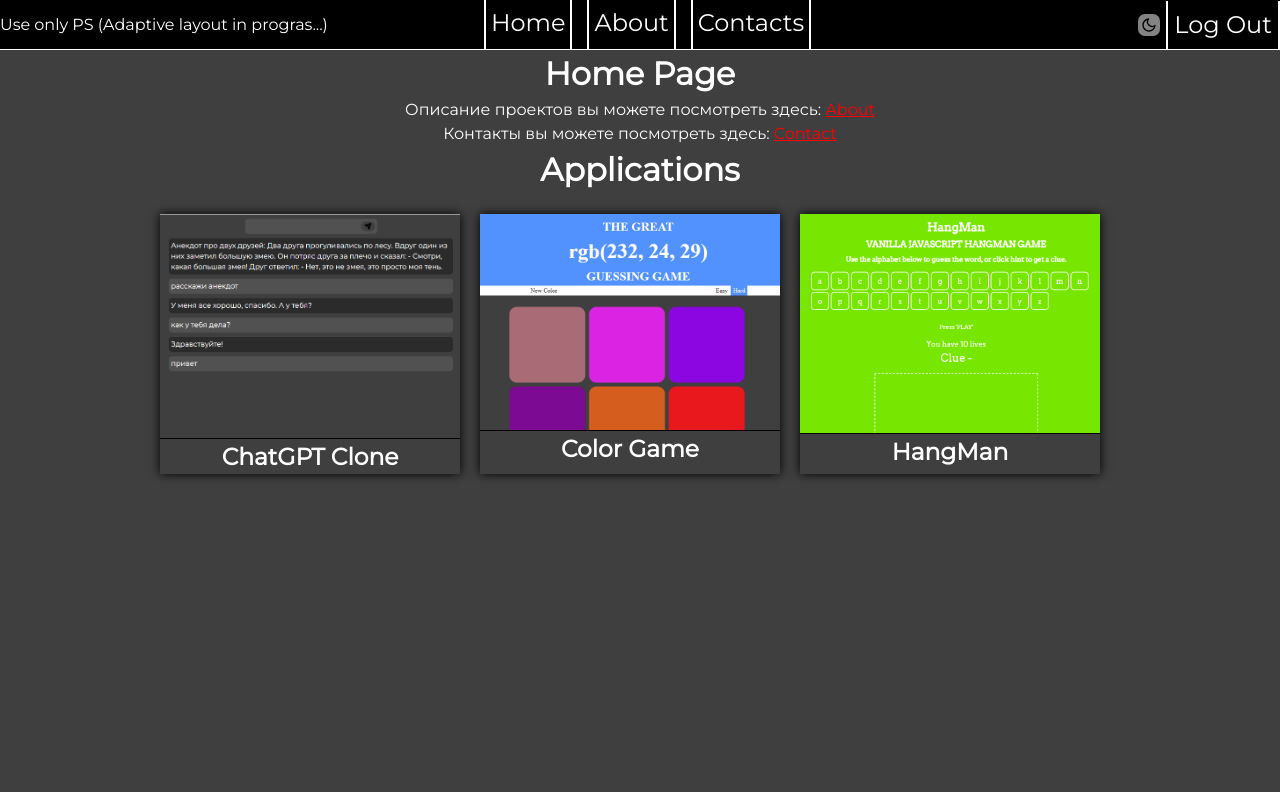
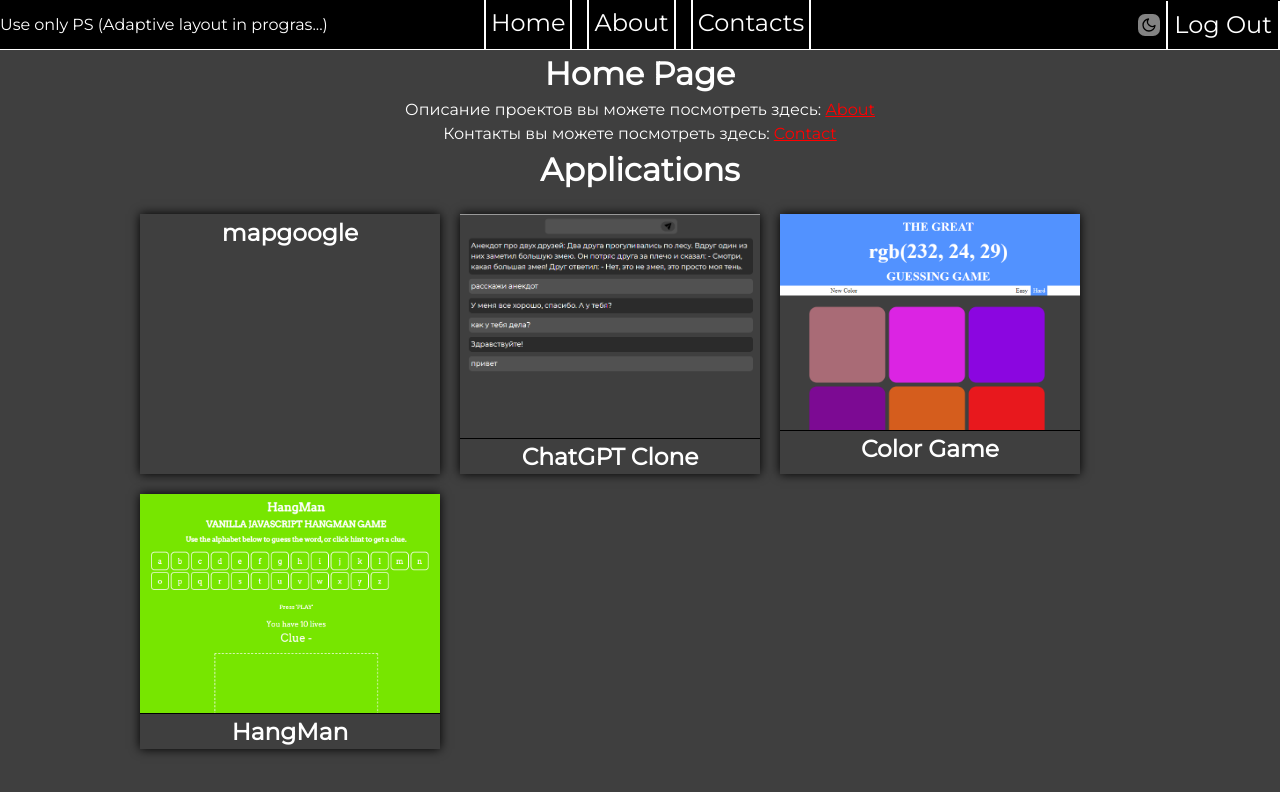
Before and after one commit to vzaporozky/Portfolio, a React (Create React App) app: page / in a window 1280 px wide. Shown: the top 792 px of the page. Built offline with nearby package versions, Linux system fonts and the light colour scheme.

Commit message:
add google map

```diff
--- a/package.json
+++ b/package.json
@@ -3,16 +3,19 @@
   "version": "0.1.0",
   "private": true,
   "dependencies": {
+    "@react-google-maps/api": "^2.18.1",
     "@testing-library/jest-dom": "^5.16.5",
     "@testing-library/react": "^13.4.0",
     "@testing-library/user-event": "^13.5.0",
     "hero-slider": "^3.1.0",
     "openai": "^3.1.0",
     "react": "^18.2.0",
+    "react-cool-onclickoutside": "^1.7.0",
     "react-dom": "^18.2.0",
     "react-router-dom": "^5.2.0",
     "react-scripts": "^5.0.1",
     "react-transition-group": "^4.4.5",
+    "use-places-autocomplete": "^4.0.0",
     "web-vitals": "^2.1.4"
   },
   "scripts": {
--- a/src/components/UI/Navbar/Navbar.jsx
+++ b/src/components/UI/Navbar/Navbar.jsx
@@ -20,7 +20,7 @@ const Navbar = ({toggleTheme, theme}) => {
                         <Linkto theme={theme} to="/">Home</Linkto>
                         <Linkto theme={theme} to="/about">About</Linkto>
                         <Linkto theme={theme} to="/contacts">Contacts</Linkto>
-                        <button className={theme === 'dark' ? cl.toggleTheme : cl.toggleTheme +' '+ cl.toggleTheme_light} onClick={toggleTheme}><img src="" alt="" /> <svg stroke="currentColor" fill="none" stroke-width="2" viewBox="0 0 24 24" stroke-linecap="round" stroke-linejoin="round" height="1em" width="1em" ><path d="M21 12.79A9 9 0 1 1 11.21 3 7 7 0 0 0 21 12.79z"></path></svg></button>
+                        <button className={theme === 'dark' ? cl.toggleTheme : cl.toggleTheme +' '+ cl.toggleTheme_light} onClick={toggleTheme}><img src="" alt="" /> <svg stroke="currentColor" fill="none" strokeWidth="2" viewBox="0 0 24 24" strokeLinecap="round" strokeLinejoin="round" height="1em" width="1em" ><path d="M21 12.79A9 9 0 1 1 11.21 3 7 7 0 0 0 21 12.79z"></path></svg></button>
                         <button onClick={exitButton} className={theme === 'dark' ? cl.button :  cl.button + " " + cl.button_light}>Log Out</button>
                     </div>
                 :
--- a/src/pages/MainPage.jsx
+++ /dev/null
@@ -1,59 +0,0 @@
-import React from "react";
-import {Link} from 'react-router-dom';
-import LinkToApp from '../components/UI/LinkToApp/LinkToApp'
-
-const MainPage = () => {
-
-    return (
-        <div className="main">
-            <h1>Home Page</h1>
-            <p>Описание проектов вы можете посмотреть здесь: <Link style={{color: "red"}} to="/about">About</Link></p>
-            <p>Контакты вы можете посмотреть здесь: <Link style={{color: "red"}} to="/contacts">Contact</Link></p>
-            <h1>Applications</h1>
-            <div className="home_container">
-                <LinkToApp
-                    nameApp='ChatGPT Clone'
-                    to="/ChatGPT"
-                    table='2'
-                    firstTable={['html','CSS','JavaScript', 'React']}
-                    secondTable={['React(updated)']}
-                    src='./images/ChatGPT_main.png'
-                    img1='./images/ChatGPT_1.png'
-                    img2='./images/ChatGPT_2.png'
-                    img3='./images/ChatGPT_main.png'
-                    description={['This is a simple chat that uses the OpenAI API. The user can input text messages and receive response messages processed by the OpenAI API.']}
-                />
-                <LinkToApp
-                    nameApp='Color Game'
-                    to="/colorgame"
-                    table='2'
-                    firstTable={['html','CSS','JavaScript']}
-                    secondTable={['React(updated)']}
-                    src='./images/ColorGame_main.png'
-                    img1='./images/ColorGame_1.png'
-                    img2='./images/ColorGame_2.png'
-                    img3='./images/ColorGame_3.png'
-                    description={['In this game you can find right color. If color its corect, this color will hide, and you will be looking for corect color',
-                        'This game is needed to pass the time.']}
-                />
-                <LinkToApp
-                    nameApp='HangMan'
-                    to="/HangMan"
-                    table='2'
-                    firstTable={['html','CSS','JavaScript']}
-                    secondTable={['React(updated)']}
-                    src='./images/Hangman_main.png'
-                    img1='./images/Hangman_1.png'
-                    img2='./images/Hangman_2.png'
-                    img3='./images/Hangman_3.png'
-                    description={['In this game, you need to try to find the right word.',
-                        'You can ask for a hint.','P.S. not finished...(']}
-                        toolTip = 'left'
-                />
-
-            </div>
-        </div>
-    )
-}
-
-export default MainPage;
--- /dev/null
+++ b/src/pages/MainPage/MainPage.jsx
@@ -0,0 +1,25 @@
+import React from "react";
+import {Link} from 'react-router-dom';
+import LinkToApp from '../../components/UI/LinkToApp/LinkToApp'
+import propsForLink from './index'
+
+const MainPage = () => {
+
+    return (
+        <div className="main">
+            <h1>Home Page</h1>
+            <p>Описание проектов вы можете посмотреть здесь: <Link style={{color: "red"}} to="/about">About</Link></p>
+            <p>Контакты вы можете посмотреть здесь: <Link style={{color: "red"}} to="/contacts">Contact</Link></p>
+            <h1>Applications</h1>
+            <div className="home_container">
+                {
+                    propsForLink.map((props, index) =>(
+                        <LinkToApp {...props} key={props.to}/>
+                    ))
+                }
+            </div>
+        </div>
+    )
+}
+
+export default MainPage;
--- /dev/null
+++ b/src/pages/MainPage/index.js
@@ -0,0 +1,55 @@
+const propsForLink = [
+    {
+        nameApp:'mapgoogle',
+        to:"/MapGoogle",
+        table:'2',
+        firstTable:['html','CSS','JavaScript'],
+        secondTable:['React'],
+        // src:'./images/Hangman_main.png',
+        // img1:'./images/Hangman_1.png',
+        // img2:'./images/Hangman_2.png',
+        // img3:'./images/Hangman_3.png',
+        description:['Application uses Map API from Google.',
+            'You can ask for a hint.','P.S. not finished...(']
+    },
+    {
+        nameApp:'ChatGPT Clone',
+        to:"/ChatGPT",
+        table:'2',
+        firstTable:['html','CSS','JavaScript', 'React'],
+        secondTable:['React(updated)'],
+        src:'./images/ChatGPT_main.png',
+        img1:'./images/ChatGPT_1.png',
+        img2:'./images/ChatGPT_2.png',
+        img3:'./images/ChatGPT_main.png',
+        description:['This is a simple chat that uses the OpenAI API. The user can input text messages and receive response messages processed by the OpenAI API.']
+    },
+    {
+        nameApp:'Color Game',
+        to:"/colorgame",
+        table:'2',
+        firstTable:['html','CSS','JavaScript'],
+        secondTable:['React(updated)'],
+        src:'./images/ColorGame_main.png',
+        img1:'./images/ColorGame_1.png',
+        img2:'./images/ColorGame_2.png',
+        img3:'./images/ColorGame_3.png',
+        description:['In this game you can find right color. If color its corect, this color will hide, and you will be looking for corect color',
+            'This game is needed to pass the time.'],
+        toolTip : 'left'
+    },
+    {
+        nameApp:'HangMan',
+        to:"/HangMan",
+        table:'2',
+        firstTable:['html','CSS','JavaScript'],
+        secondTable:['React(updated)'],
+        src:'./images/Hangman_main.png',
+        img1:'./images/Hangman_1.png',
+        img2:'./images/Hangman_2.png',
+        img3:'./images/Hangman_3.png',
+        description:['In this game, you need to try to find the right word.',
+            'You can ask for a hint.','P.S. not finished...('],
+    },
+]
+export default propsForLink;
--- /dev/null
+++ b/src/pages/apps/Map/Map.jsx
@@ -0,0 +1,12 @@
+import React, {useState} from "react";
+
+const MapGoogle = () => {
+    const [sms, setSms] = useState('')
+    return (
+        <div>
+            <h1>map page</h1>
+        </div>
+    );
+}
+
+export default MapGoogle
--- a/src/router/index.js
+++ b/src/router/index.js
@@ -1,4 +1,4 @@
-import MainPage from "../pages/MainPage";
+import MainPage from "../pages/MainPage/MainPage";
 import About from "../pages/About";
 import Contacts from "../pages/Contacts";
 import ColorGame from "../pages/apps/ColorGame/ColorGame";
@@ -6,6 +6,7 @@ import HangMan from "../pages/apps/HangMan/HangMan";
 import TicTacToe from "../pages/apps/TicTacToe/TicTacToe";
 import ToDoList from "../pages/apps/ToDoList/ToDoList";
 import ChatGPT from "../pages/apps/ChatGPT/ChatGPT";
+import MapGoogle from "../pages/apps/Map/Map.jsx";
 
 import Login from "../pages/Login/Login";
 
@@ -18,6 +19,7 @@ export const privetRouter = [
     {path:'/TicTacToe', component: TicTacToe, exact: true},
     {path:'/ToDoList', component: ToDoList, exact: true},
     {path:'/ChatGPT', component: ChatGPT, exact: true},
+    {path:'/MapGoogle', component: MapGoogle, exact: true},
 ];
 export const publicRouter = [
     {path: '/Login', component: Login, exact: true},
```
Also changed, not shown: src/pages/apps/Map/Map.module.css (added), src/pages/apps/Map/index.js (added), 1 other file (tests, documents, lock files or other folders).
